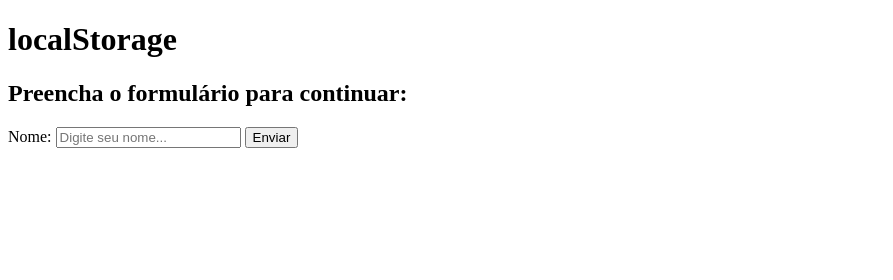
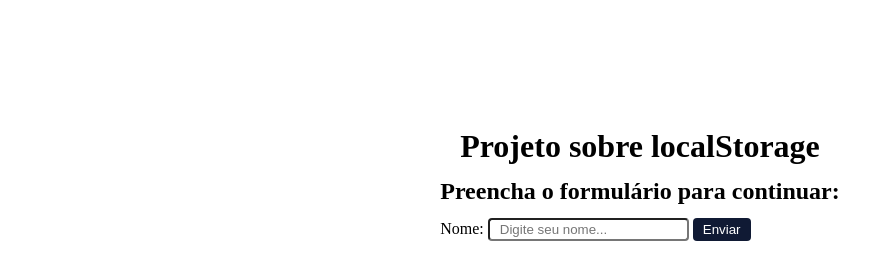
Before and after one commit to barbourdev/Projeto-LocalStorage01, a plain HTML site: page index.html in a window 1280 px wide. Shown: the whole page, without its empty margins (0-893 px from the left). Drawn offline with Linux system fonts and the light colour scheme.

Commit message:
Initial CSS

```diff
--- /dev/null
+++ b/css/style.css
@@ -0,0 +1,46 @@
+* {
+    margin: 0;
+    padding: 0;
+    box-sizing: border-box;
+}
+
+.form {
+    display: flex;
+    flex-direction: column;
+    align-items: center;
+    gap: 1vw;
+}
+
+#name-form input#name{
+    border-radius: 4px;
+    padding: 2px 10px;
+}
+
+#name-form input#enviar{
+    border: none;
+    border-radius: 4px;
+    padding: 4px 10px;
+
+    background: #101A34;
+    color: #FFFFFF;
+}
+
+.title {
+    margin-top: 10vw;
+}
+
+.title2 {
+    margin-bottom: 1vw;
+}
+
+button {
+    width: 100%;
+    text-align: center;
+    margin-top: 2vw;
+    padding: 5px 20px;
+
+    border: none;
+    border-radius: 10px;
+    color: #FFFFFF;
+    background: #101A34;
+}
--- a/index.html
+++ b/index.html
@@ -4,22 +4,25 @@
     <meta charset="UTF-8">
     <meta http-equiv="X-UA-Compatible" content="IE=edge">
     <meta name="viewport" content="width=device-width, initial-scale=1.0">
+    <link rel="stylesheet" href="css/style.css">
     <script src="js/script.js" defer></script>
     <title>localStorage -> Projeto01</title>
 </head>
 <body>
-    <h1>localStorage</h1>
+    <div class="form">
+        <h1 class="title">Projeto sobre localStorage</h1>
 
         <form id="name-form">
-        <h2>Preencha o formulário para continuar:</h2>
+            <h2 class="title2">Preencha o formulário para continuar:</h2>
             <label for="name">Nome:</label>
             <input type="text" id="name" name="name" placeholder="Digite seu nome..." required>
 
-        <input type="submit" value="Enviar">
+            <input type="submit" value="Enviar" id="enviar">
         </form>
         <div id="welcome">
             <h2>Seja bem-vindo <span id="username"></span></h2>
             <button id="logout">Sair</button>
         </div>
+    </div>
 </body>
 </html>
```
Lines whose indentation alone changed are shown as unchanged.
